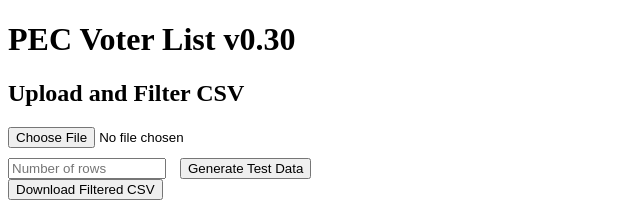
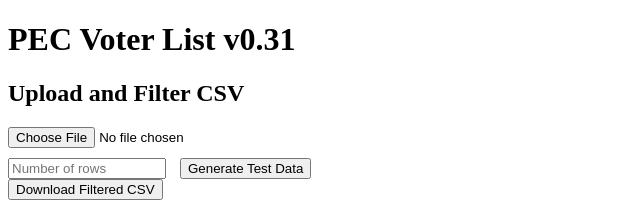
Before and after one commit to angus-at-sfx/angus-at-sfx.github.io, a plain HTML site: page pec/pec-voter-list.html in a window 1280 px wide. Shown: the top 216 px of the page, 0-640 px from the left. Drawn offline with nearby package versions, Linux system fonts and the light colour scheme.

Commit message:
Update version.

```diff
--- a/pec/pec-voter-list.html
+++ b/pec/pec-voter-list.html
@@ -8,7 +8,7 @@
 </head>
 <body>
     <header>
-        <h1>PEC Voter List  <span id="version">v0.30</span></h1>
+        <h1>PEC Voter List  <span id="version">v0.31</span></h1>
     </header>
     <main>
         <section>
```
